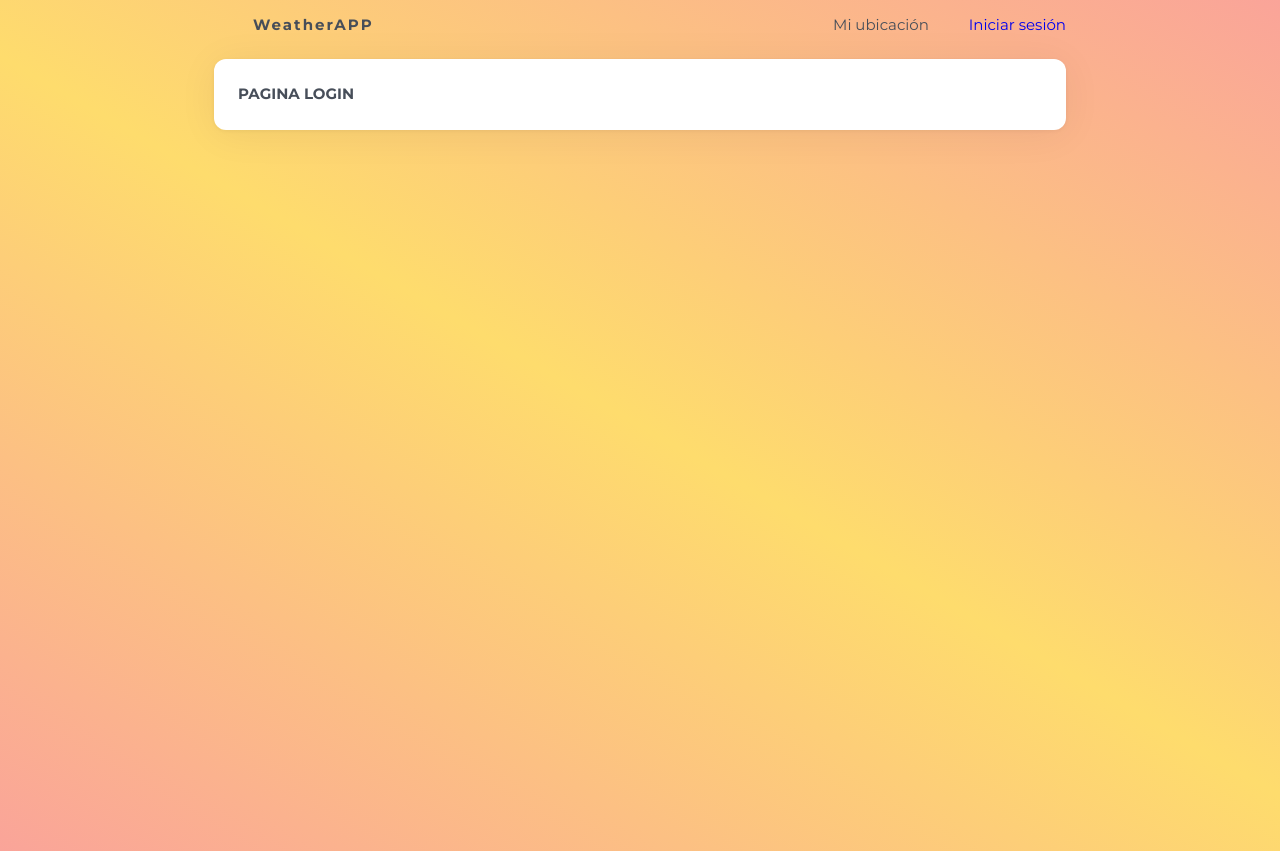
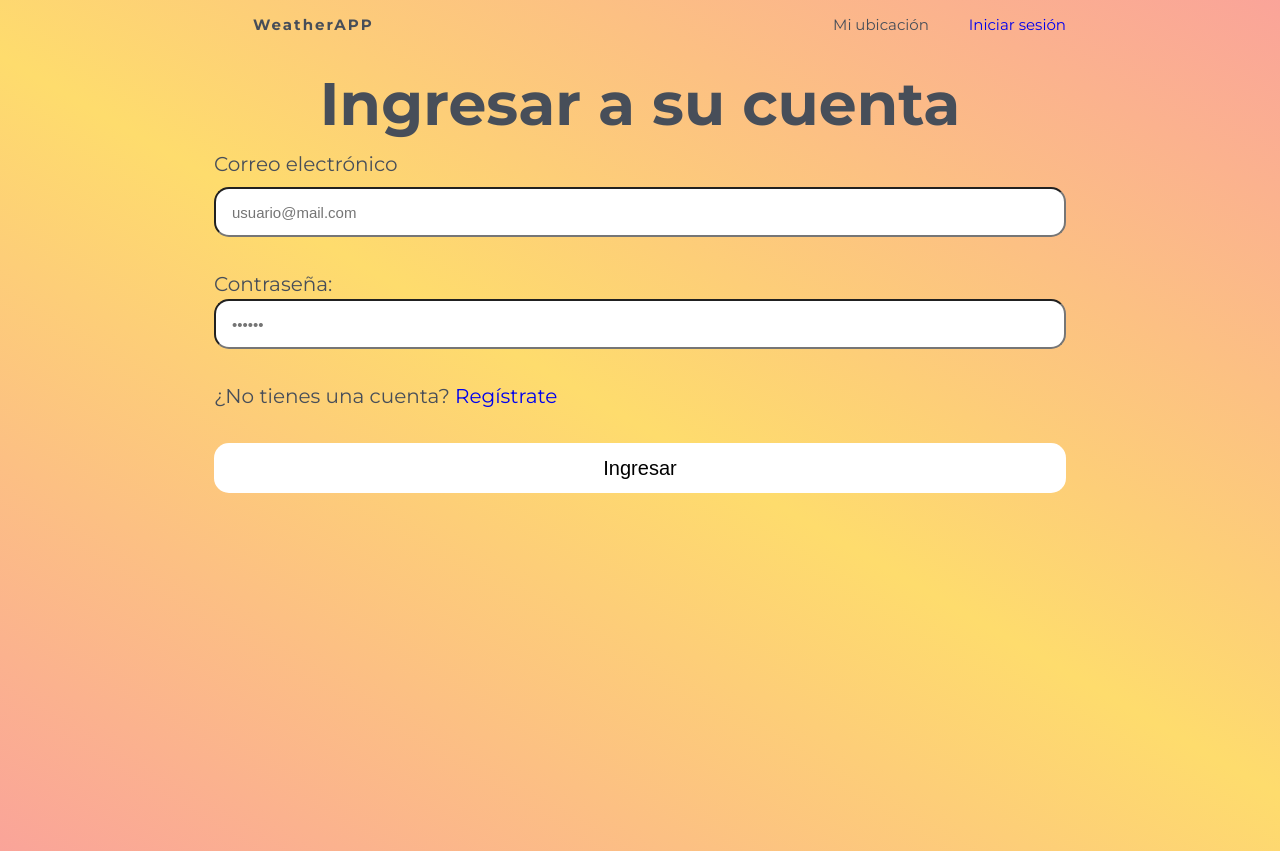
Before and after one commit to exeMacchi/WeatherApp, a React (Vite) app: page /login in a window 1280 px wide. Built offline with nearby package versions, Linux system fonts and the light colour scheme; some icons are missing.

Commit message:
[FEAT] Login init
feat: se instala la dependencia 'firebase' con la cual gestionar el proyecto en firebase.
feat: se desarrolla las primeras funcionalidades del login.

```diff
--- a/package.json
+++ b/package.json
@@ -12,6 +12,7 @@
   "dependencies": {
     "@emotion/react": "^11.11.4",
     "date-fns": "^3.6.0",
+    "firebase": "^10.12.0",
     "react": "^18.2.0",
     "react-awesome-reveal": "^4.2.10",
     "react-dom": "^18.2.0",
--- a/src/components/Nav/Navbar.css
+++ b/src/components/Nav/Navbar.css
@@ -44,3 +44,22 @@
 .nav__icon{
     font-size: 2rem;
 }
+
+
+.nav__logout {
+    border: none;
+    border: 1px solid var(--text-white-hard);
+    color: var(--text-white-hard);
+    background-color: transparent;
+    border-radius: 15px;
+    display: flex;
+    align-items: center;
+    gap: var(--spacing-8);
+    padding: var(--spacing-8);
+    transition: background-color 0.5s ease;
+    cursor: pointer;
+}
+
+    .nav__logout:hover {
+        background-color: burlywood;
+    }
--- a/src/components/Nav/Navbar.jsx
+++ b/src/components/Nav/Navbar.jsx
@@ -1,9 +1,10 @@
 import { Icon } from "@iconify-icon/react/dist/iconify.js"
 import { Link, useNavigate } from "react-router-dom"
+import { signOut } from "firebase/auth"
+import { auth } from "../../services/firebase"
 import "./Navbar.css"
 
-const Navbar = ({isLogged}) => {
-
+const Navbar = ({ isLogged, setIsLogged }) => {
     const navigate = useNavigate()
 
     const getPosition = () => {
@@ -11,6 +12,19 @@ const Navbar = ({isLogged}) => {
             navigate(`weather?lat=${position.coords.latitude}&lon=${position.coords.longitude}`)
         })
     }
+
+    const handleLogout = async () => {
+        try {
+            await signOut(auth);
+            console.log("Se cierra la sesión");
+            setIsLogged(false);
+            navigate("/");
+        }
+        catch (err) {
+            console.error(err);
+        }
+    }
+
 
     return(
             <nav className="nav">
@@ -42,10 +56,10 @@ const Navbar = ({isLogged}) => {
                         </Link>
                     </li>
                     <li className="nav__li">
-                        <Link className="nav__link" to="/" >
+                        <button type="button" className="nav__logout" onClick={handleLogout}>
                             <Icon className="nav__icon" icon="tabler:logout" />
                             <span className="nav__icon-text">Salir</span>
-                        </Link>
+                        </button>
                     </li>
                 </ul>)
                 :(
--- a/src/pages/LandingPage.jsx
+++ b/src/pages/LandingPage.jsx
@@ -12,17 +12,18 @@ import Navbar from "../components/Nav/Navbar";
 
 const LandingPage = () => {
     const [ bgClass, setBgClass ] = useState("default"); // Controlar el background
+    const [ isLogged, setIsLogged] = useState(false); // Controlar la sesión
 
     return (
         <div className={`bg--${bgClass}`}>
             <header className="container">
-                <Navbar isLogged={false}/>
+                <Navbar isLogged={isLogged} setIsLogged={setIsLogged}/>
             </header>
             <main className="container">
                 <Routes>
                     <Route path='/' element={<HomePage setBgClass={setBgClass}/>}/>
                     <Route path="/weather" element={<WeatherPage setBgClass={setBgClass}/>}/>
-                    <Route path="/login" element={<Login/>}/>
+                    <Route path="/login" element={<Login setBgClass={setBgClass} setIsLogged={setIsLogged}/>}/>
                 </Routes>
             </main>
         </div>
--- /dev/null
+++ b/src/pages/Login/Login.css
@@ -0,0 +1,60 @@
+.login__container {
+    display: grid;
+    place-items: center;
+}
+
+    .login__form-container {
+        width: 100%;
+        display: flex;
+        flex-direction: column;
+        gap: var(--spacing-32);
+    }
+
+.login__title {
+    font-size: 6rem;
+}
+
+.login__email-container {
+    display: flex;
+    flex-direction: column;
+    gap: var(--spacing-8);
+}
+
+    .login__email-label {
+        font-size: 2rem;
+    }
+
+.login__pass-container {
+    display: flex;
+    flex-direction: column;
+}
+    .login__pass-label {
+        font-size: 2rem;
+    }
+
+
+.login__input {
+    font-size: 1.5rem;
+    height: 50px;
+    padding-left: var(--spacing-16);
+    border-radius: 15px;
+}
+
+.login__signup {
+    font-size: 2rem;
+}
+
+.login__submit {
+    border: none;
+    background-color: #fff;
+    color: black;
+    border-radius: 15px;
+    transition: background-color 0.5s ease;
+    height: 50px;
+    font-size: 2rem;
+    cursor: pointer;
+}
+
+    .login__submit:hover {
+        background-color: burlywood;
+    }
--- a/src/pages/Login/Login.jsx
+++ b/src/pages/Login/Login.jsx
@@ -1,8 +1,76 @@
-const Login = () => {
+import { useState, useEffect } from "react"
+import { useNavigate, Link } from "react-router-dom";
+import { auth } from "../../services/firebase";
+import { getUserData } from "../../utils/firestore";
+import { signInWithEmailAndPassword } from "firebase/auth";
+
+import "./Login.css";
+
+const Login = ({ setBgClass, setIsLogged }) => {
+    const [email, setEmail] = useState("");
+    const [password, setPassword] = useState("");
+    const navigate = useNavigate();
+
+    useEffect(() => {
+        setBgClass("default");
+    }, [])
+
+    const handleOnSubmit = async (e) => {
+        try {
+            e.preventDefault();
+            const userCredentials = await signInWithEmailAndPassword(auth, email, password);
+            const userData = await getUserData(userCredentials.user.uid);
+            if (userData) {
+                setIsLogged(true);
+                navigate(`/weather?lat=${userData.lat}&lon=${userData.long}`)
+            }
+        }
+        catch (err) {
+            console.error(err);
+            return;
+        }
+
+    }
+
     return(
-        <section className="card">
-            <h1>PAGINA LOGIN</h1>
-        </section>
+            <section className="login__container">
+                <h1 className="login__title">Ingresar a su cuenta</h1>
+                <form onSubmit={handleOnSubmit} className="login__form-container">
+                    <div className="login__email-container">
+                        <label htmlFor="login-email"
+                               className="login__email-label">
+                            Correo electrónico
+                        </label>
+                        <input id="login-email"
+                               name="user-email"
+                               className="login__input"
+                               type="email"
+                               value={email}
+                               placeholder="usuario@mail.com"
+                               onChange={e => setEmail(e.target.value)}/>
+                    </div>
+
+                    <div className="login__pass-container">
+                        <label htmlFor="login-pass"
+                               className="login__email-label">
+                            Contraseña:
+                        </label>
+                        <input id="login-pass"
+                               name="user-pass"
+                               className="login__input"
+                               type="password"
+                               placeholder="••••••"
+                               value={password}
+                               onChange={e => setPassword(e.target.value)}/>
+                    </div>
+                    <p className="login__signup">
+                        ¿No tienes una cuenta? <Link to="#">Regístrate</Link>
+                    </p>
+
+                    <button type="submit"
+                            className="login__submit">Ingresar</button>
+                </form>
+            </section>
     )
 }
 
--- /dev/null
+++ b/src/services/firebase.js
@@ -0,0 +1,18 @@
+import { initializeApp } from "firebase/app";
+import { getAuth } from "firebase/auth";
+import { getFirestore } from "firebase/firestore";
+
+const firebaseConfig = {
+  apiKey: "AIzaSyAnnhD1Y3dDiNKgTMghTWAwyo26AeNrzXU",
+  authDomain: "cac-weatherapp.firebaseapp.com",
+  projectId: "cac-weatherapp",
+  storageBucket: "cac-weatherapp.appspot.com",
+  messagingSenderId: "418578308824",
+  appId: "1:418578308824:web:3a9d58dc444682f21781ad"
+};
+
+const app = initializeApp(firebaseConfig);
+const auth = getAuth(app)
+const db = getFirestore(app);
+
+export { auth, db };
--- /dev/null
+++ b/src/utils/firestore.js
@@ -0,0 +1,22 @@
+import { doc, getDoc } from "firebase/firestore";
+import { db } from "../services/firebase";
+
+const getUserData = async (userId) => {
+    try {
+        const userDataDoc = doc(db, "users", userId);
+        const docSnapshot = await getDoc(userDataDoc);
+
+        if (docSnapshot.exists) {
+            return docSnapshot.data();
+        }
+        else {
+            console.log("No existe el docuemnto");
+        }
+    }
+    catch (err) {
+        console.error(err);
+    }
+}
+
+
+export { getUserData };
--- a/src/utils/weatherData.js
+++ b/src/utils/weatherData.js
@@ -32,9 +32,11 @@ const organizeCurrentForecast = (weatherData) => {
 const organizeDailyForecast = (forecast, localHour) => {
     const currentTime = Number(localHour.trimStart().match(/^\d+/)[0]);
     const dailyForecast = [];
+    const MAX_HOURS = 12;
     let repeat = 0;
 
-    for (let hour = currentTime + 1; hour < 24 && repeat < 10; hour++, repeat++) {
+
+    for (let hour = currentTime + 1; hour < 24 && repeat < MAX_HOURS; hour++, repeat++) {
         let hourForecast = {
             hour: `${hour}:00`,
             icon: getWeatherIcon(forecast[0].hour[hour].condition.code, Number(hour)),
@@ -45,7 +47,7 @@ const organizeDailyForecast = (forecast, localHour) => {
 
     // En el caso de ser necesario (se llegó al límite de horas del día actual),
     // se extraerá información del siguiente día hasta llegar a 10 repeticiones.
-    for (let hour = 0; repeat < 10; hour++, repeat++) {
+    for (let hour = 0; repeat < MAX_HOURS; hour++, repeat++) {
         let hourForecast = {
             hour: `${hour}:00`,
             icon: getWeatherIcon(forecast[1].hour[hour].condition.code, Number(hour)),
```
Also changed, not shown: src/index.css (line endings or trailing spaces), src/utils/auth.js (added), 1 other file (tests, documents, lock files or other folders).
